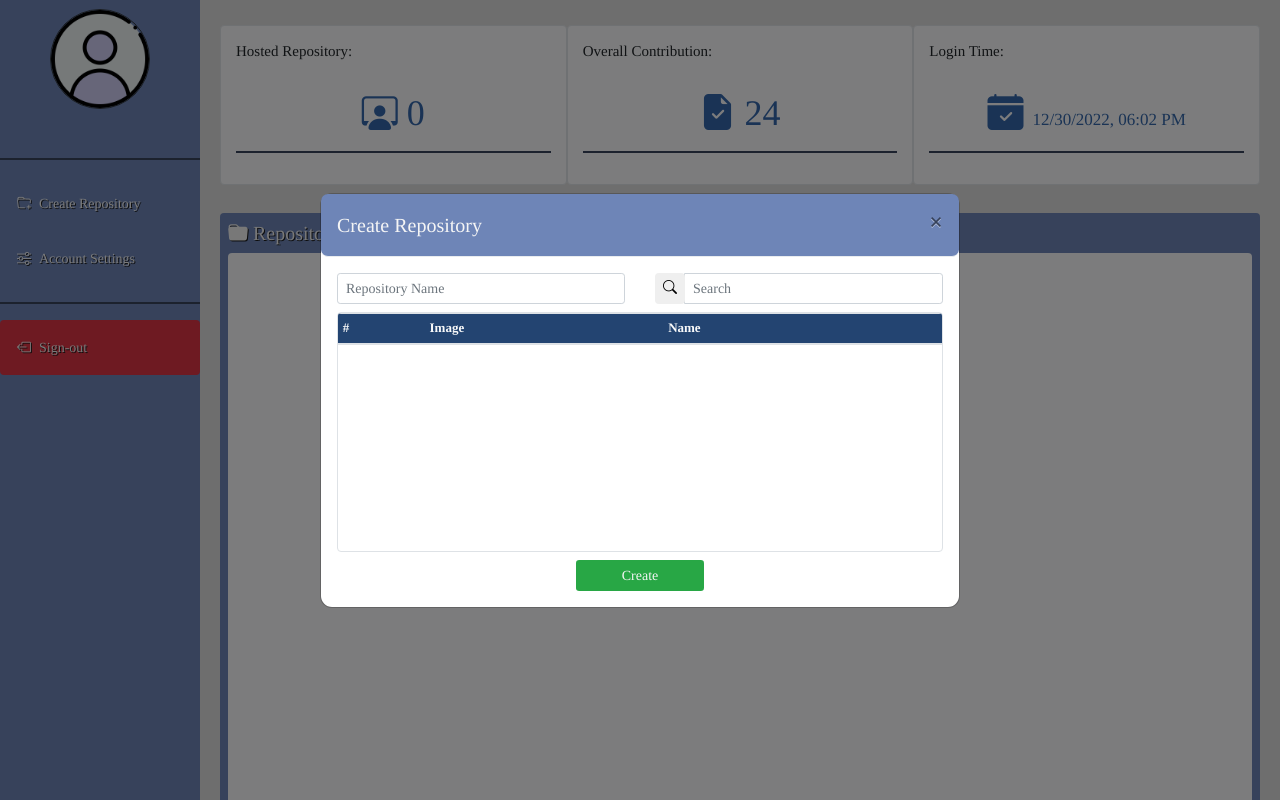
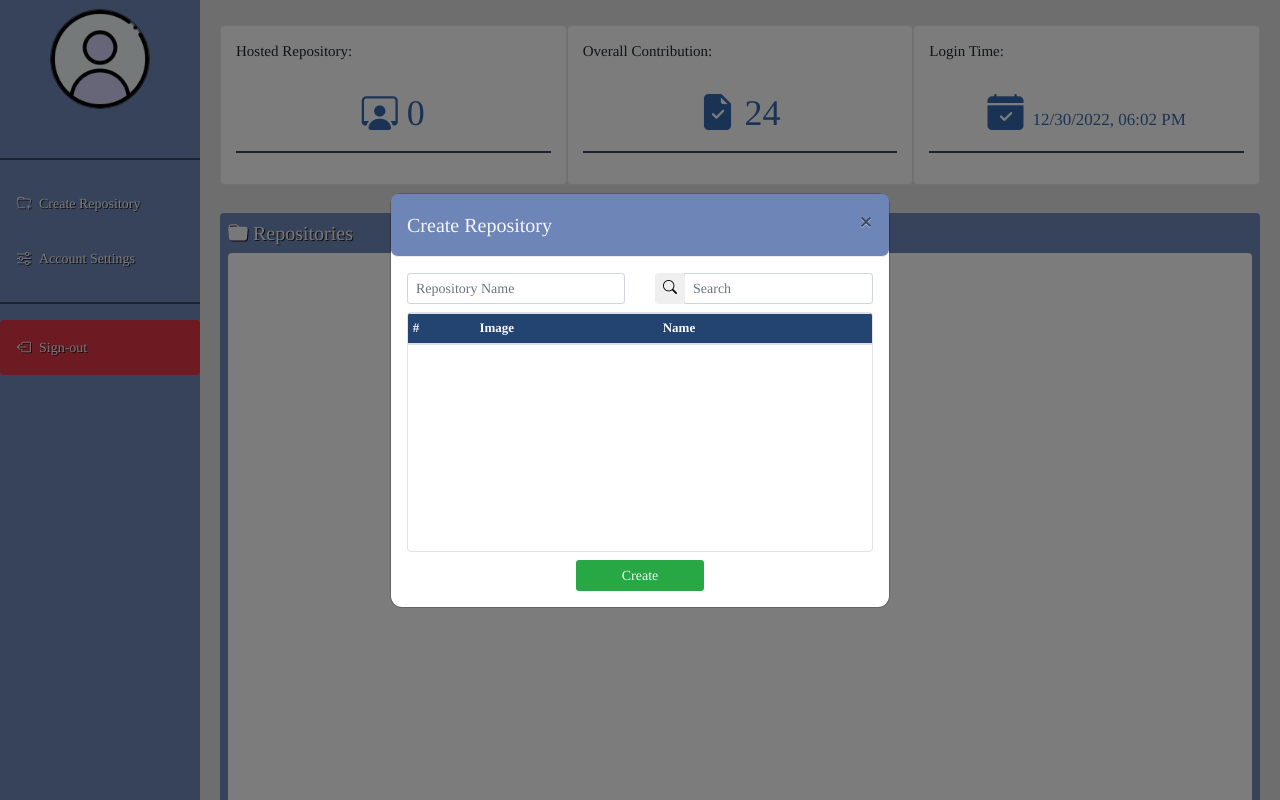
Before and after one commit to changco0987/uncluttered, a PHP site: page /pages/userdashboard.php in a window 1280 px wide, after a click on "Create Repository". Run offline with PHP 8.4, Linux system fonts and the light colour scheme; the visitor is signed in with stand-in values (Sample User, id 1); data comes from the database, SQL or seed files in the repository; data that the repository does not hold is empty; some libraries are stand-ins or nearby versions.

Commit message:
fixed: modal offside position via removing .modal-xl

```diff
--- a/pages/chartdashboard.php
+++ b/pages/chartdashboard.php
@@ -87,9 +87,6 @@
         }
         .table-wrapper-scroll-y {
             display: block;
-        }
-        .modal-xl {
-            max-width: 50% !important;
         }
 
         #repoList{
--- a/pages/chatbox.php
+++ b/pages/chatbox.php
@@ -87,9 +87,6 @@
         }
         .table-wrapper-scroll-y {
             display: block;
-        }
-        .modal-xl {
-            max-width: 50% !important;
         }
 
         #repoList{
--- a/pages/repodashboard.php
+++ b/pages/repodashboard.php
@@ -95,9 +95,6 @@
         }
         .table-wrapper-scroll-y {
             display: block;
-        }
-        .modal-xl {
-            max-width: 50% !important;
         }
 
         #repoList{
--- a/pages/userdashboard.php
+++ b/pages/userdashboard.php
@@ -54,9 +54,6 @@
         }
         .table-wrapper-scroll-y {
             display: block;
-        }
-        .modal-xl {
-            max-width: 50% !important;
         }
 
         #repoList{
```
Also changed, not shown: index.php (+2 -56 lines).
